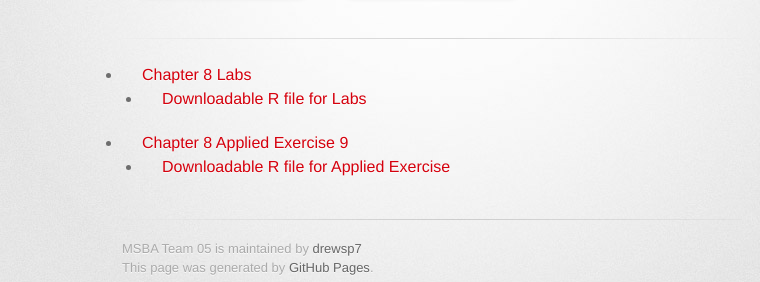
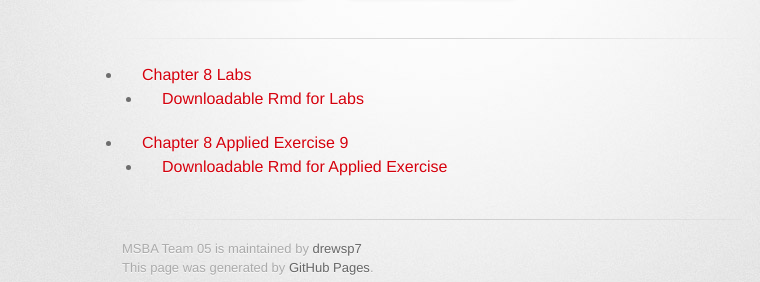
Before and after one commit to drewsp7/joezhou0928.github.io, a Jekyll site: the page built from index.md, in a window 1280 px wide. Shown: the part 208-490 px from the top of the page, without its empty margins (208-968 px from the left). Built offline with Jekyll 4.4.1, drawn with Linux system fonts in a browser that asks for light colours; some web fonts are replaced.

Commit message:
Update index.md

```diff
--- a/index.md
+++ b/index.md
@@ -4,6 +4,6 @@
 ---
 
 - [Chapter 8 Labs](ch8_labs.html)
-  - [Downloadable R file for Labs](ch8_labs.Rmd)
+  - [Downloadable Rmd for Labs](ch8_labs.Rmd)
 - [Chapter 8 Applied Exercise 9](Applied-Exercise-9.html)
-  - [Downloadable R file for Applied Exercise](Applied Exercise 9.Rmd)
+  - [Downloadable Rmd for Applied Exercise](Applied-Exercise-9.Rmd)
```
